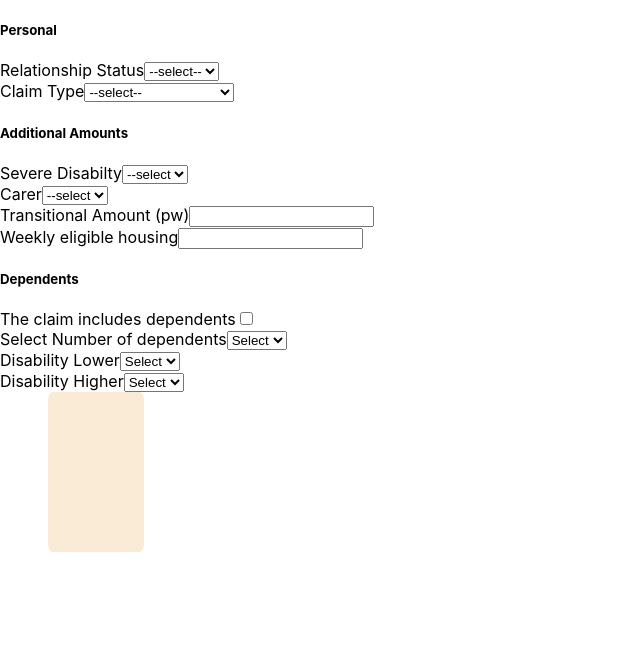
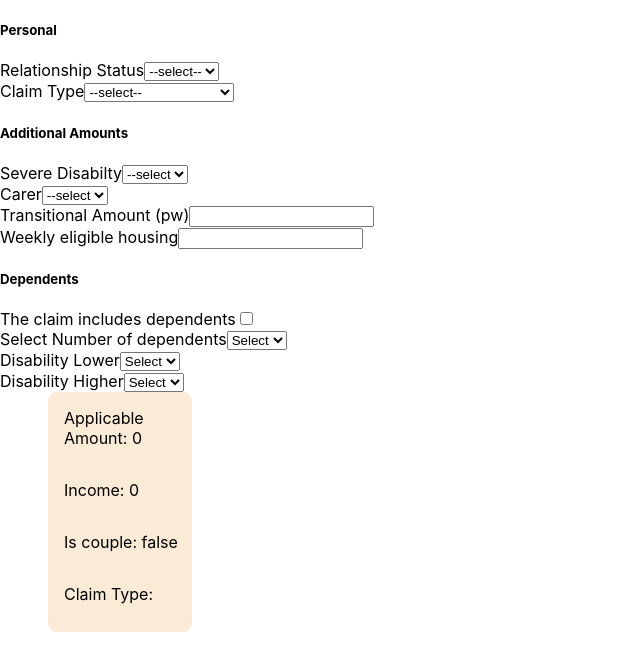
Before and after one commit to dnlstronge/pccalc, a React (Create React App) app: page / in a window 1280 px wide. Shown: the top 670 px of the page, without its empty margins (0-640 px from the left). Built offline with nearby package versions, Linux system fonts and the light colour scheme.

Commit message:
[x] - hook up state to panel

```diff
--- a/src/Components/Main/Main.js
+++ b/src/Components/Main/Main.js
@@ -24,10 +24,10 @@ const Main = (props) => {
             <Housing/>
             <Children/>
             <div className={classes.statecontainer}>
-                <p className={classes.state_p}></p>
-                <p className={classes.state_p}></p>
-                <p className={classes.state_p}></p>
-                <p className={classes.state_p}></p>
+                <p className={classes.state_p}>Applicable Amount: {applicable.applicableAmount} </p>
+                <p className={classes.state_p}>Income: {applicable.income}</p>
+                <p className={classes.state_p}>Is couple: {applicable.stateCouple ? "true" : "false" }</p>
+                <p className={classes.state_p}>Claim Type: {applicable.claimType}</p>
             </div>
         </Fragment>
     )
--- a/src/Components/Main/Main.module.css
+++ b/src/Components/Main/Main.module.css
@@ -5,9 +5,10 @@
 .statecontainer {
     display: flex;
     flex-direction: column;
-    height: 10rem;
-    width: 6rem;
+    height: 15rem;
+    width: 8rem;
     background-color: antiquewhite;
     border-radius: 5%;
     margin-left: 3rem;
+    padding-left: 1rem;
 }
```
